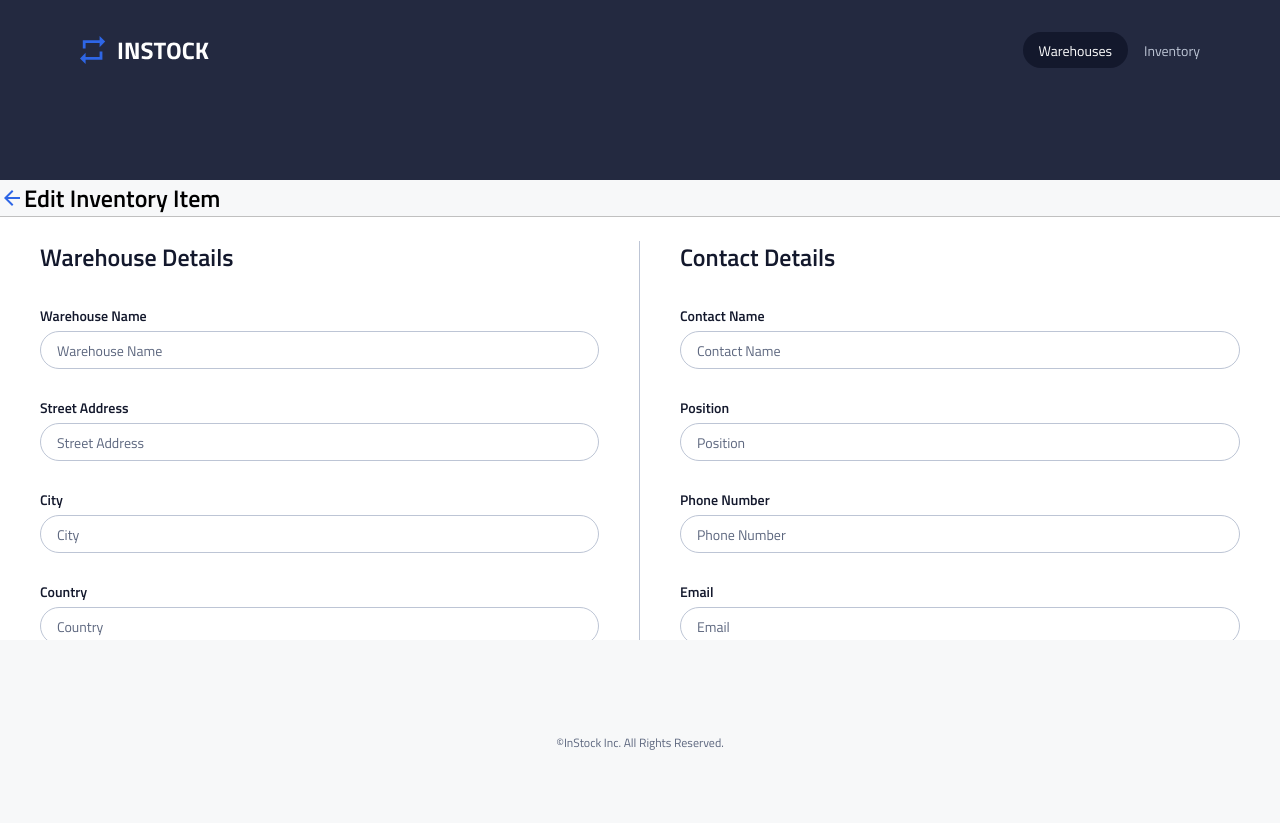
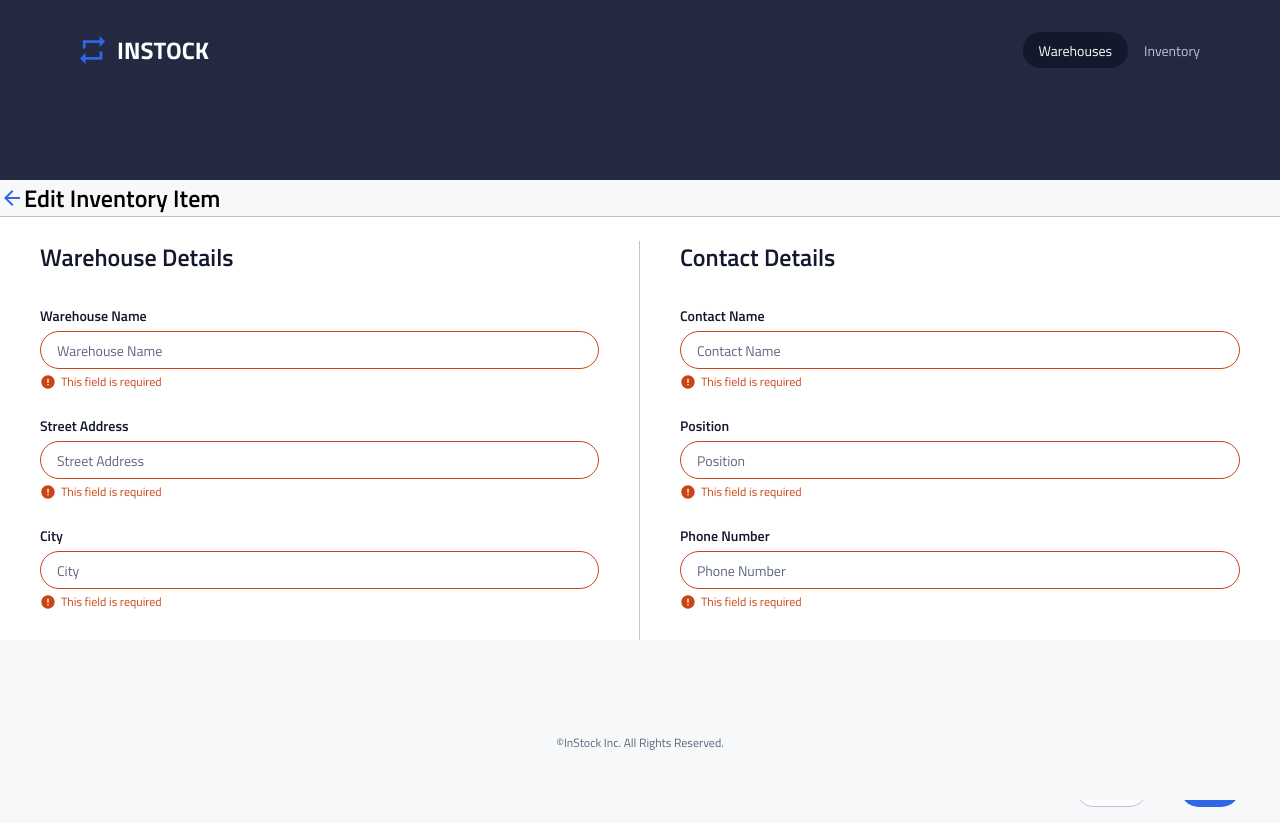
Before and after one commit to vibrentcarey/intstock, a React (Create React App) app in the folder client/: page /add-warehouse in a window 1280 px wide. Before the commit the page ends 800 px from the top, so only its background shows below. Built offline with nearby package versions, Linux system fonts and the light colour scheme.

Commit message:
Add proper validation

```diff
--- a/client/src/components/WarehouseForm/WarehouseForm.js
+++ b/client/src/components/WarehouseForm/WarehouseForm.js
@@ -13,16 +13,6 @@ const warehouseId = null;
 
 class WarehouseForm extends Component {
     state = {
-        validation: {
-            name: true,
-            address: true,
-            city: true,
-            country: true,
-            contactName: true,
-            position: true,
-            phone: true,
-            email: true,
-        },
         form: {
             name: '',
             address: '',
@@ -45,27 +35,9 @@ class WarehouseForm extends Component {
         //         this.setState({ validation: { [key]: false } })
         //     }
         // })
-
-        if(!this.state.form.name) {
-            this.setState({validation: {
-                // ...this.state.validation,
-                name: false
-            }})
+        if (!this.state.form.name || !this.state.form.address || !this.state.form.city || !this.state.form.country || !this.state.form.contactName || !this.state.form.position || !this.state.form.phone || !this.state.form.email) {
+            return
         }
-        // description
-        if(!this.state.form.address) {
-            this.setState({validation: {
-                // ...this.state.validation,
-                address: false
-            }})
-        }
-
-        // if(!this.state.form.city) {
-        //     this.setState({validation: {
-        //         ...this.state.validation,
-        //         city: false
-        //     }})
-        // }
         // Format Object To Send To Database
         const warehouseDetails = {
             name: this.state.form.name,
@@ -85,10 +57,21 @@ class WarehouseForm extends Component {
 
     handleChange = (e) => {
         // Set The State Based On The Target, Reset Validation State If User Starts Typing
-        this.setState({ form: { [e.target.name]: e.target.value }, validation: { ...this.state.validation, [e.target.name]: true } })
+        this.setState({ form: {...this.state.form, [e.target.name]: e.target.value } })
     }
 
     render() {
+        // Convert The State To A Boolean To Check Validity
+        // Empty String Is False - Once They Type It's True
+        const nameIsValid = !!this.state.form.name;
+        const addressIsValid = !!this.state.form.address;
+        const cityIsValid = !!this.state.form.city;
+        const countryIsValid = !!this.state.form.country;
+        const contactIsValid = !!this.state.form.contactName;
+        const positionIsValid = !!this.state.form.position;
+        const phoneIsValid = !!this.state.form.phone;
+        const emailIsValid = !!this.state.form.email;
+
         return (
             <section className='warehouse-form'>
                 <form className='warehouse-form__form' id='warehouse-form' onSubmit={!warehouseId ? this.addHandler : this.editHandler}>
@@ -99,7 +82,7 @@ class WarehouseForm extends Component {
                             {/* Warehouse Name */}
                             <label className='warehouse-form__label' htmlFor='name'>Warehouse Name</label>
                             <input
-                                className={this.state.validation.name ? 'warehouse-form__input' : 'warehouse-form__input warehouse-form__input--invalid'}
+                                className={nameIsValid ? 'warehouse-form__input' : 'warehouse-form__input warehouse-form__input--invalid'}
                                 id='name'
                                 name='name'
                                 type='text'
@@ -107,7 +90,7 @@ class WarehouseForm extends Component {
                                 onChange={this.handleChange}
                             />
                             {/* Validation form */}
-                            <div className={this.state.validation.name ? 'warehouse-form__warning--valid' : 'warehouse-form__warning'}>
+                            <div className={nameIsValid ? 'warehouse-form__warning--valid' : 'warehouse-form__warning'}>
                                 <img className='warehouse-form__warning-icon' src={errorIcon} alt='error icon' />
                                 <p className='warehouse-form__warning-message'>This field is required</p>
                             </div>
@@ -115,7 +98,7 @@ class WarehouseForm extends Component {
                             {/* Street Address */}
                             <label className='warehouse-form__label' htmlFor='address'>Street Address</label>
                             <input
-                                className={this.state.validation.address ? 'warehouse-form__input' : 'warehouse-form__input warehouse-form__input--invalid'}
+                                className={addressIsValid ? 'warehouse-form__input' : 'warehouse-form__input warehouse-form__input--invalid'}
                                 id='address'
                                 name='address'
                                 type='text'
@@ -123,21 +106,21 @@ class WarehouseForm extends Component {
                                 onChange={this.handleChange}
                             />
                             {/* Validation form */}
-                            <div className={this.state.validation.address ? 'warehouse-form__warning--valid' : 'warehouse-form__warning'}>
+                            <div className={addressIsValid ? 'warehouse-form__warning--valid' : 'warehouse-form__warning'}>
                                 <img className='warehouse-form__warning-icon' src={errorIcon} alt='error icon' />
                                 <p className='warehouse-form__warning-message'>This field is required</p>
                             </div>
                             {/* City */}
                             <label className='warehouse-form__label' htmlFor='city'>City</label>
                             <input
-                                className={this.state.validation.city ? 'warehouse-form__input' : 'warehouse-form__input warehouse-form__input--invalid'}
+                                className={cityIsValid ? 'warehouse-form__input' : 'warehouse-form__input warehouse-form__input--invalid'}
                                 id='city'
                                 name='city'
                                 type='text'
                                 placeholder='City'
                                 onChange={this.handleChange} />
                             {/* Validation form */}
-                            <div className={this.state.validation.city ? 'warehouse-form__warning--valid' : 'warehouse-form__warning'}>
+                            <div className={cityIsValid ? 'warehouse-form__warning--valid' : 'warehouse-form__warning'}>
                                 <img className='warehouse-form__warning-icon' src={errorIcon} alt='error icon' />
                                 <p className='warehouse-form__warning-message'>This field is required</p>
                             </div>
@@ -145,7 +128,7 @@ class WarehouseForm extends Component {
                             {/* Country */}
                             <label className='warehouse-form__label' htmlFor='country'>Country</label>
                             <input
-                                className={this.state.validation.country ? 'warehouse-form__input' : 'warehouse-form__input warehouse-form__input--invalid'}
+                                className={countryIsValid ? 'warehouse-form__input' : 'warehouse-form__input warehouse-form__input--invalid'}
                                 id='country'
                                 name='country'
                                 type='text'
@@ -153,7 +136,7 @@ class WarehouseForm extends Component {
                                 onChange={this.handleChange}
                             />
                             {/* Validation form */}
-                            <div className={this.state.validation.country ? 'warehouse-form__warning--valid' : 'warehouse-form__warning'}>
+                            <div className={countryIsValid ? 'warehouse-form__warning--valid' : 'warehouse-form__warning'}>
                                 <img className='warehouse-form__warning-icon' src={errorIcon} alt='error icon' />
                                 <p className='warehouse-form__warning-message'>This field is required</p>
                             </div>
@@ -164,7 +147,7 @@ class WarehouseForm extends Component {
                             {/* Contact Name */}
                             <label className='warehouse-form__label' htmlFor='contactName'>Contact Name</label>
                             <input
-                                className={this.state.validation.contactName ? 'warehouse-form__input' : 'warehouse-form__input warehouse-form__input--invalid'}
+                                className={contactIsValid ? 'warehouse-form__input' : 'warehouse-form__input warehouse-form__input--invalid'}
                                 id='contactName'
                                 name='contactName'
                                 type='text'
@@ -173,14 +156,14 @@ class WarehouseForm extends Component {
 
                             />
                             {/* Validation form */}
-                            <div className={this.state.validation.contactName ? 'warehouse-form__warning--valid' : 'warehouse-form__warning'}>
+                            <div className={contactIsValid ? 'warehouse-form__warning--valid' : 'warehouse-form__warning'}>
                                 <img className='warehouse-form__warning-icon' src={errorIcon} alt='error icon' />
                                 <p className='warehouse-form__warning-message'>This field is required</p>
                             </div>
                             {/* Position of contact name */}
                             <label className='warehouse-form__label' htmlFor='position'>Position</label>
                             <input
-                                className={this.state.validation.position ? 'warehouse-form__input' : 'warehouse-form__input warehouse-form__input--invalid'}
+                                className={positionIsValid ? 'warehouse-form__input' : 'warehouse-form__input warehouse-form__input--invalid'}
                                 id='position'
                                 name='position'
                                 type='text'
@@ -188,14 +171,14 @@ class WarehouseForm extends Component {
                                 onChange={this.handleChange}
 
                             />
-                            <div className={this.state.validation.position ? 'warehouse-form__warning--valid' : 'warehouse-form__warning'}>
+                            <div className={positionIsValid ? 'warehouse-form__warning--valid' : 'warehouse-form__warning'}>
                                 <img className='warehouse-form__warning-icon' src={errorIcon} alt='error icon' />
                                 <p className='warehouse-form__warning-message'>This field is required</p>
                             </div>
                             {/* Phone Number of contact name */}
                             <label className='warehouse-form__label' htmlFor='phone'>Phone Number</label>
                             <input
-                                className={this.state.validation.phone ? 'warehouse-form__input' : 'warehouse-form__input warehouse-form__input--invalid'}
+                                className={phoneIsValid ? 'warehouse-form__input' : 'warehouse-form__input warehouse-form__input--invalid'}
                                 id='phone'
                                 name='phone'
                                 type='text'
@@ -203,21 +186,21 @@ class WarehouseForm extends Component {
                                 onChange={this.handleChange}
 
                             />
-                            <div className={this.state.validation.phone ? 'warehouse-form__warning--valid' : 'warehouse-form__warning'}>
+                            <div className={phoneIsValid ? 'warehouse-form__warning--valid' : 'warehouse-form__warning'}>
                                 <img className='warehouse-form__warning-icon' src={errorIcon} alt='error icon' />
                                 <p className='warehouse-form__warning-message'>This field is required</p>
                             </div>
                             {/* Email of contact name*/}
                             <label className='warehouse-form__label' htmlFor='email'>Email</label>
                             <input
-                                className={this.state.validation.email ? 'warehouse-form__input' : 'warehouse-form__input warehouse-form__input--invalid'}
+                                className={emailIsValid ? 'warehouse-form__input' : 'warehouse-form__input warehouse-form__input--invalid'}
                                 id='email'
                                 name='email'
                                 type='text'
                                 placeholder='Email'
                                 onChange={this.handleChange}
                             />
-                            <div className={this.state.validation.email ? 'warehouse-form__warning--valid' : 'warehouse-form__warning'}>
+                            <div className={emailIsValid ? 'warehouse-form__warning--valid' : 'warehouse-form__warning'}>
                                 <img className='warehouse-form__warning-icon' src={errorIcon} alt='error icon' />
                                 <p className='warehouse-form__warning-message'>This field is required</p>
                             </div>
```
